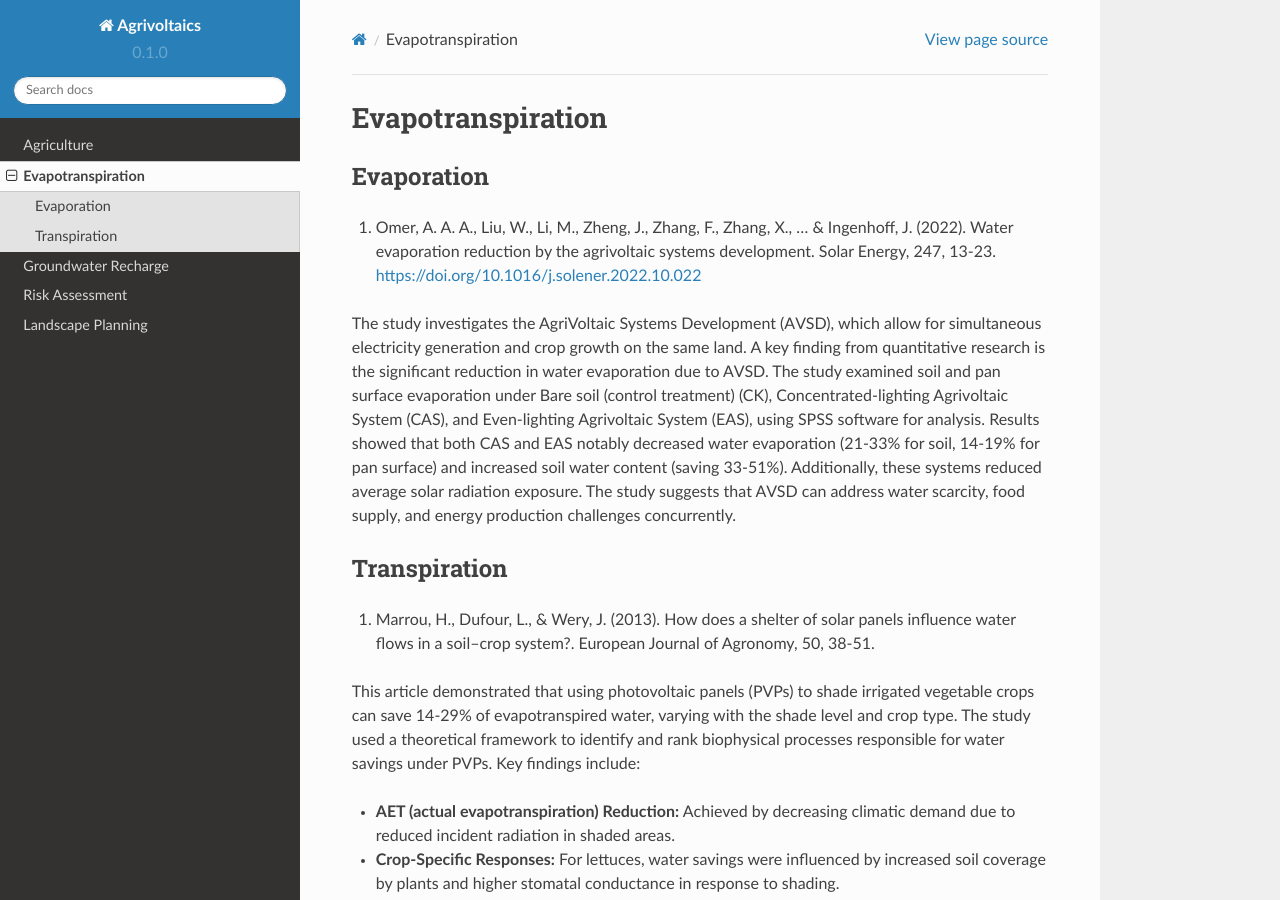
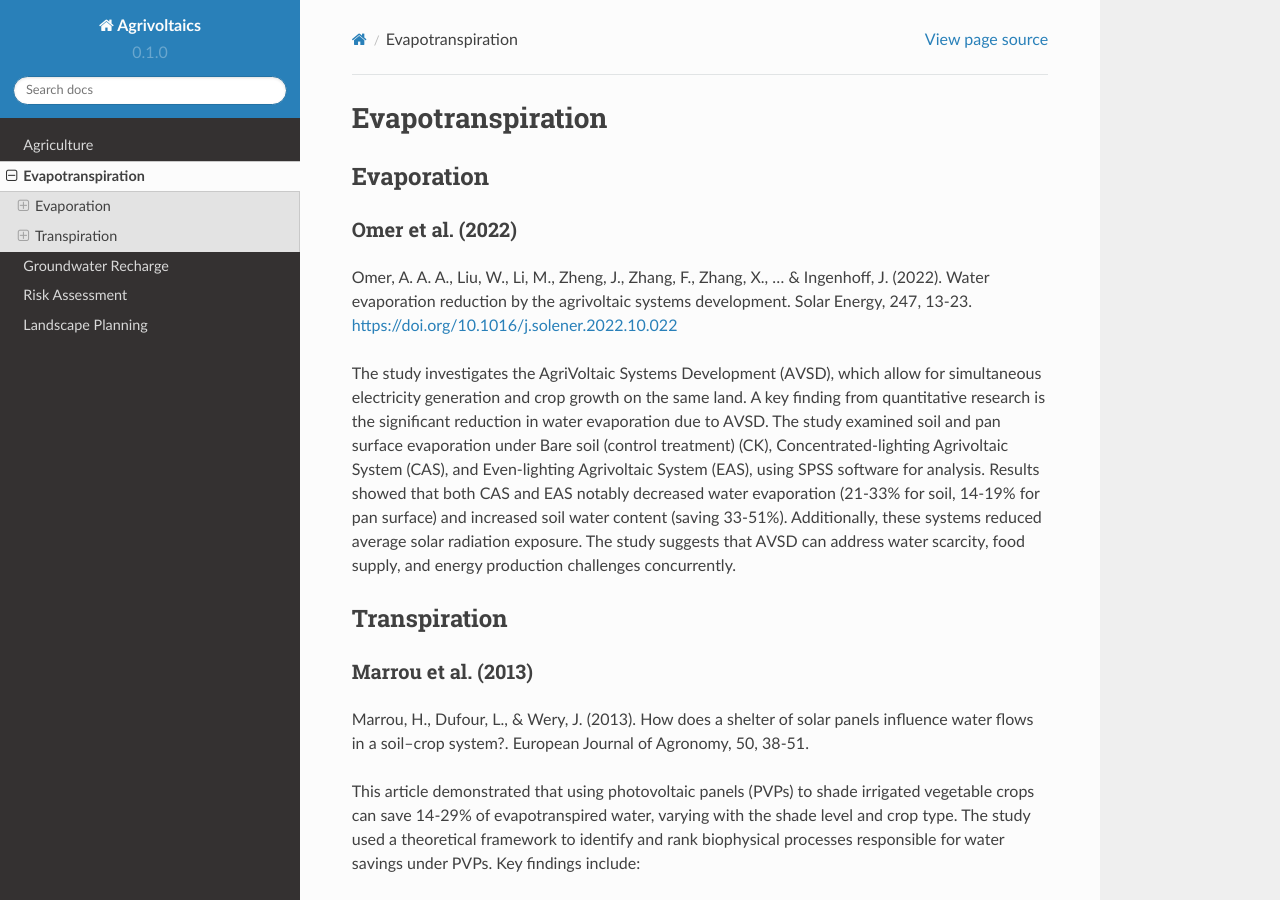
Before and after one commit to hanhydro/wiki, a Sphinx documentation site: the page built from docs/source/et.rst, in a window 1280 px wide and 900 px high. Built offline with Sphinx 7.4.7 and the Read the Docs theme 2.0.0, drawn with Linux system fonts in a browser that asks for light colours; pages that are not in the unit, such as notebooks, are missing from menus.

Commit message:
Update et.rst

```diff
--- a/docs/source/et.rst
+++ b/docs/source/et.rst
@@ -3,13 +3,17 @@ Evapotranspiration
 
 Evaporation
 -----------
-1) Omer, A. A. A., Liu, W., Li, M., Zheng, J., Zhang, F., Zhang, X., ... & Ingenhoff, J. (2022). Water evaporation reduction by the agrivoltaic systems development. Solar Energy, 247, 13-23. https://doi.org/10.1016/j.solener.2022.10.022
+Omer et al. (2022)
+++++++++++++++++++
+Omer, A. A. A., Liu, W., Li, M., Zheng, J., Zhang, F., Zhang, X., ... & Ingenhoff, J. (2022). Water evaporation reduction by the agrivoltaic systems development. Solar Energy, 247, 13-23. https://doi.org/10.1016/j.solener.2022.10.022
 
 The study investigates the AgriVoltaic Systems Development (AVSD), which allow for simultaneous electricity generation and crop growth on the same land. A key finding from quantitative research is the significant reduction in water evaporation due to AVSD. The study examined soil and pan surface evaporation under Bare soil (control treatment) (CK), Concentrated-lighting Agrivoltaic System (CAS), and Even-lighting Agrivoltaic System (EAS), using SPSS software for analysis. Results showed that both CAS and EAS notably decreased water evaporation (21-33% for soil, 14-19% for pan surface) and increased soil water content (saving 33-51%). Additionally, these systems reduced average solar radiation exposure. The study suggests that AVSD can address water scarcity, food supply, and energy production challenges concurrently.
 
 Transpiration
 -------------
-1) Marrou, H., Dufour, L., & Wery, J. (2013). How does a shelter of solar panels influence water flows in a soil–crop system?. European Journal of Agronomy, 50, 38-51.
+Marrou et al. (2013)
+++++++++++++++++++++
+Marrou, H., Dufour, L., & Wery, J. (2013). How does a shelter of solar panels influence water flows in a soil–crop system?. European Journal of Agronomy, 50, 38-51.
 
 This article demonstrated that using photovoltaic panels (PVPs) to shade irrigated vegetable crops can save 14-29% of evapotranspired water, varying with the shade level and crop type. The study used a theoretical framework to identify and rank biophysical processes responsible for water savings under PVPs. Key findings include:
 
```
